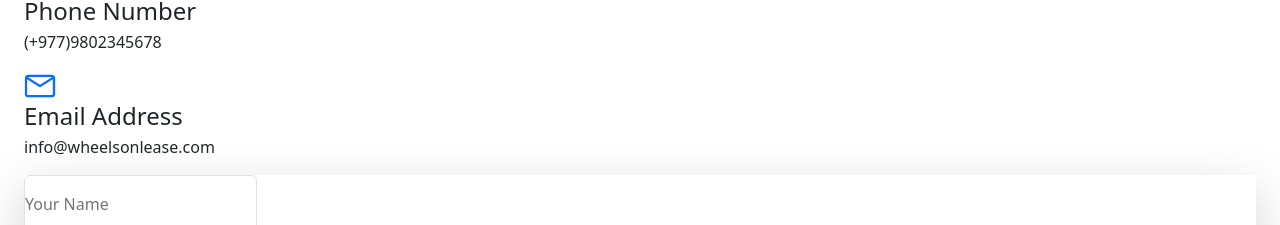
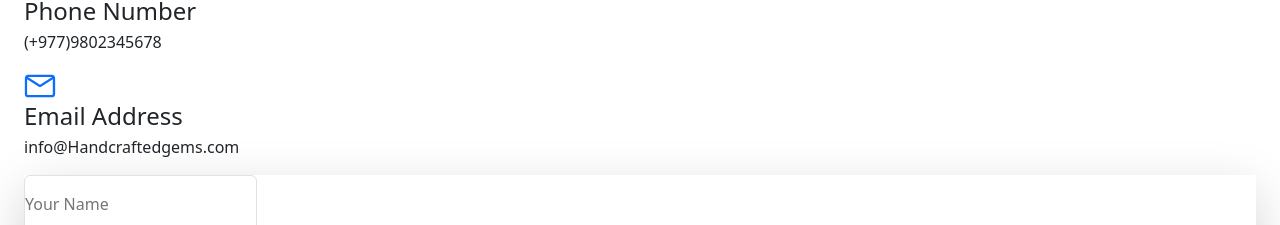
Before and after one commit to Kritika55/SecurityCW2-FE, a React (Create React App) app: page /contact in a window 1280 px wide. Shown: the part 856-1081 px from the top of the page. Built offline with nearby package versions, Linux system fonts and the light colour scheme.

Commit message:
password and history

```diff
--- a/src/pages/Contact.jsx
+++ b/src/pages/Contact.jsx
@@ -134,7 +134,7 @@ const Contact = () => {
                                         Email Address
                                     </h4>
                                     <p className="text-base text-body-color">
-                                        info@wheelsonlease.com
+                                        info@Handcraftedgems.com
                                     </p>
                                 </div>
                             </div>
```
